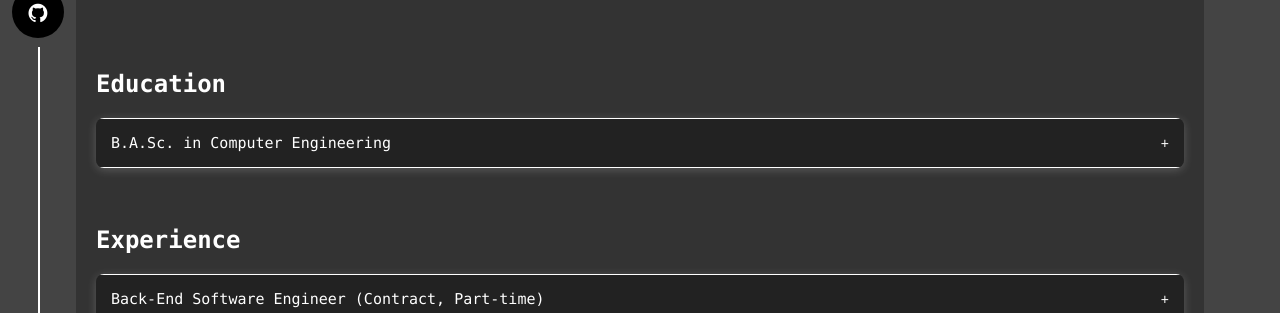
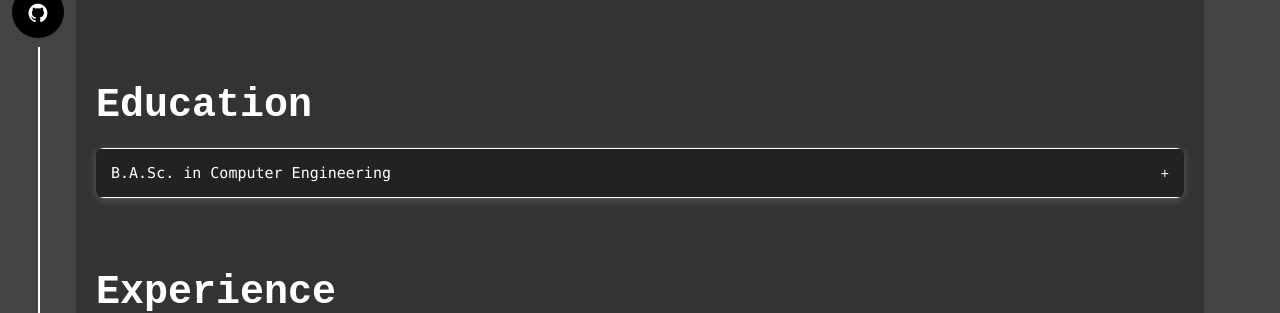
Before and after one commit to JagpreetGrewal/new-portfolio, a React (Create React App) app in the folder client/: page / in a window 1280 px wide. Shown: the part 487-800 px from the top of the page. Built offline with nearby package versions, Linux system fonts and the light colour scheme; no server answers.

Commit message:
adjusted section title font

```diff
--- a/client/src/Body.css
+++ b/client/src/Body.css
@@ -32,8 +32,10 @@
 }
 
 .resume-title {
-  font-size: calc(3vmin);
+  font-size: calc(5vmin);
+  font-family: "Courier New";
   font-weight: bold;
+  /* color: blue; */
   margin-bottom: 20px;
   width: 100%;
 }
```
